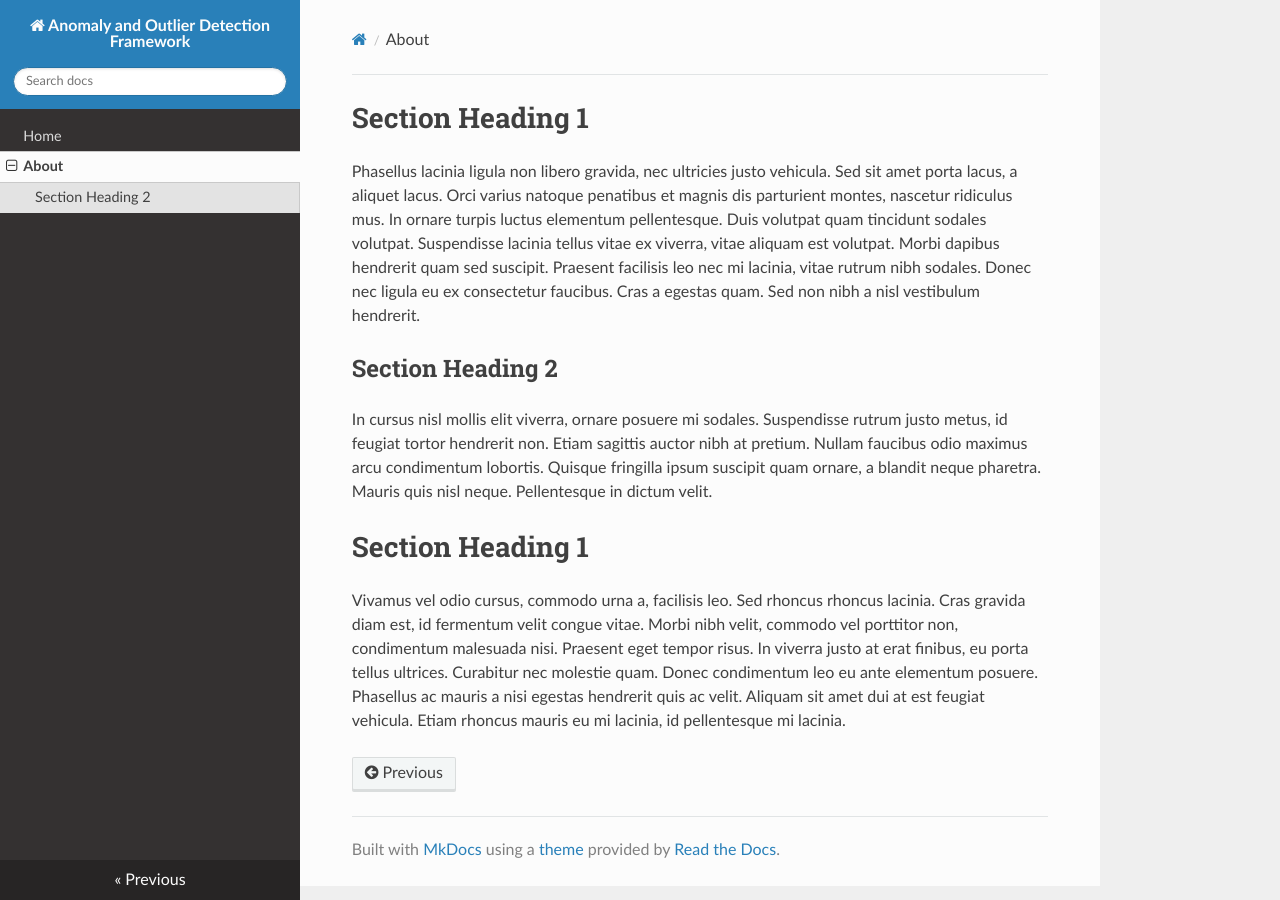
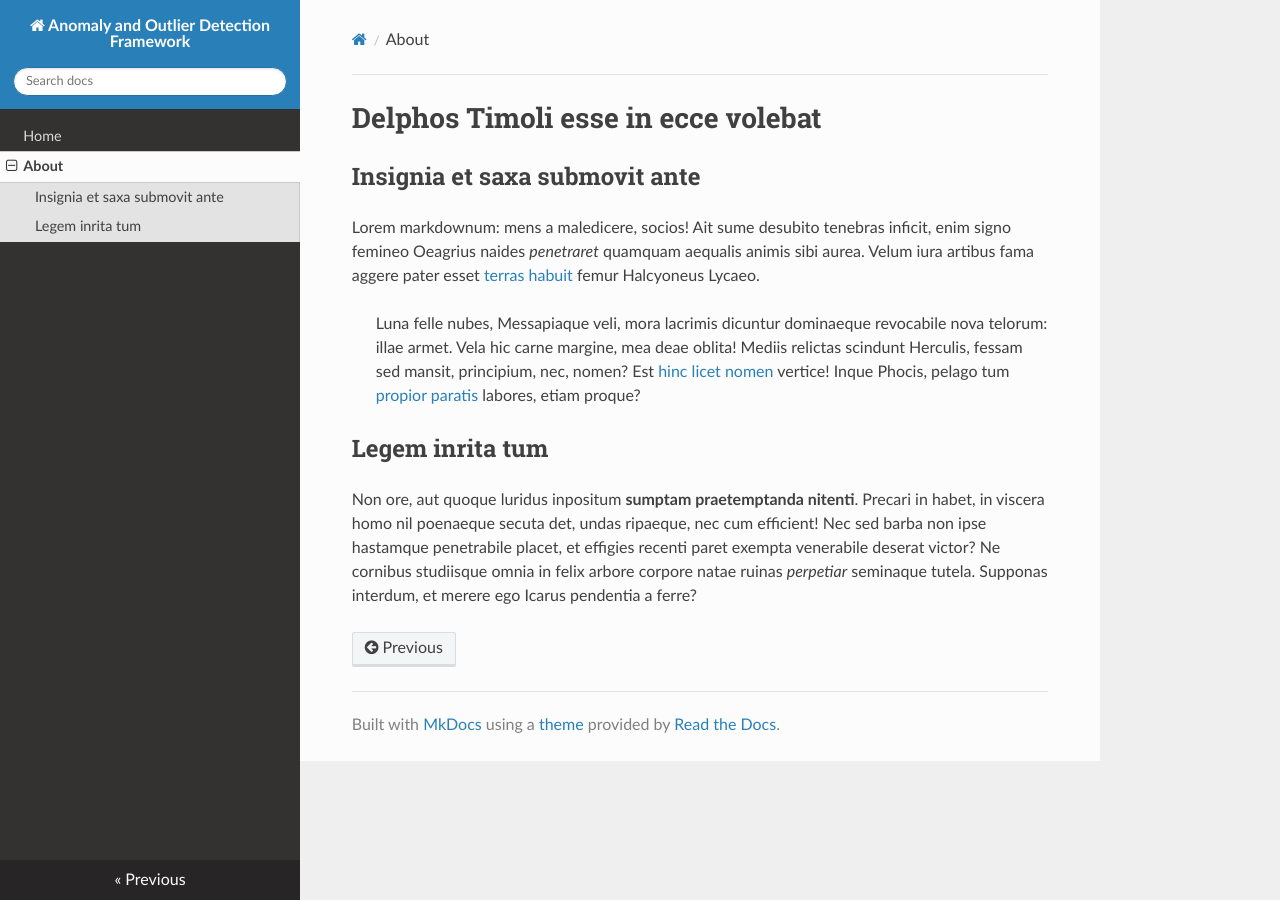
Before and after one commit to ratchetwrench/aodf, an MkDocs documentation site: the page built from docs/about.md, in a window 1280 px wide. Built offline with MkDocs 1.6.1, drawn with Linux system fonts in a browser that asks for light colours; nearby versions of some CDN libraries.

Commit message:
add lorem ipsum to about page

```diff
--- a/docs/about.md
+++ b/docs/about.md
@@ -1,8 +1,24 @@
-# Section Heading 1
-Phasellus lacinia ligula non libero gravida, nec ultricies justo vehicula. Sed sit amet porta lacus, a aliquet lacus. Orci varius natoque penatibus et magnis dis parturient montes, nascetur ridiculus mus. In ornare turpis luctus elementum pellentesque. Duis volutpat quam tincidunt sodales volutpat. Suspendisse lacinia tellus vitae ex viverra, vitae aliquam est volutpat. Morbi dapibus hendrerit quam sed suscipit. Praesent facilisis leo nec mi lacinia, vitae rutrum nibh sodales. Donec nec ligula eu ex consectetur faucibus. Cras a egestas quam. Sed non nibh a nisl vestibulum hendrerit.
+# Delphos Timoli esse in ecce volebat
 
-## Section Heading 2
-In cursus nisl mollis elit viverra, ornare posuere mi sodales. Suspendisse rutrum justo metus, id feugiat tortor hendrerit non. Etiam sagittis auctor nibh at pretium. Nullam faucibus odio maximus arcu condimentum lobortis. Quisque fringilla ipsum suscipit quam ornare, a blandit neque pharetra. Mauris quis nisl neque. Pellentesque in dictum velit.
+## Insignia et saxa submovit ante
 
-# Section Heading 1
-Vivamus vel odio cursus, commodo urna a, facilisis leo. Sed rhoncus rhoncus lacinia. Cras gravida diam est, id fermentum velit congue vitae. Morbi nibh velit, commodo vel porttitor non, condimentum malesuada nisi. Praesent eget tempor risus. In viverra justo at erat finibus, eu porta tellus ultrices. Curabitur nec molestie quam. Donec condimentum leo eu ante elementum posuere. Phasellus ac mauris a nisi egestas hendrerit quis ac velit. Aliquam sit amet dui at est feugiat vehicula. Etiam rhoncus mauris eu mi lacinia, id pellentesque mi lacinia.
+Lorem markdownum: mens a maledicere, socios! Ait sume desubito tenebras inficit,
+enim signo femineo Oeagrius naides *penetraret* quamquam aequalis animis sibi
+aurea. Velum iura artibus fama aggere pater esset [terras
+habuit](http://profusis.net/relabens.html) femur Halcyoneus Lycaeo.
+
+> Luna felle nubes, Messapiaque veli, mora lacrimis dicuntur dominaeque
+> revocabile nova telorum: illae armet. Vela hic carne margine, mea deae oblita!
+> Mediis relictas scindunt Herculis, fessam sed mansit, principium, nec, nomen?
+> Est [hinc licet nomen](http://circum.com/aquamvis.html) vertice! Inque Phocis,
+> pelago tum [propior paratis](http://virorum-securibus.io/matribus) labores,
+> etiam proque?
+
+## Legem inrita tum
+
+Non ore, aut quoque luridus inpositum **sumptam praetemptanda nitenti**. Precari
+in habet, in viscera homo nil poenaeque secuta det, undas ripaeque, nec cum
+efficient! Nec sed barba non ipse hastamque penetrabile placet, et effigies
+recenti paret exempta venerabile deserat victor? Ne cornibus studiisque omnia in
+felix arbore corpore natae ruinas *perpetiar* seminaque tutela. Supponas
+interdum, et merere ego Icarus pendentia a ferre?
```
